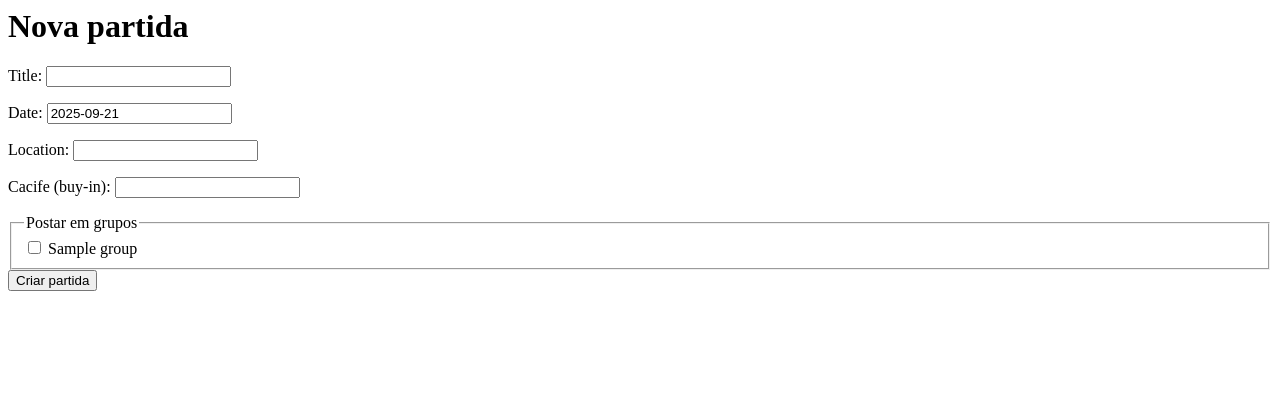
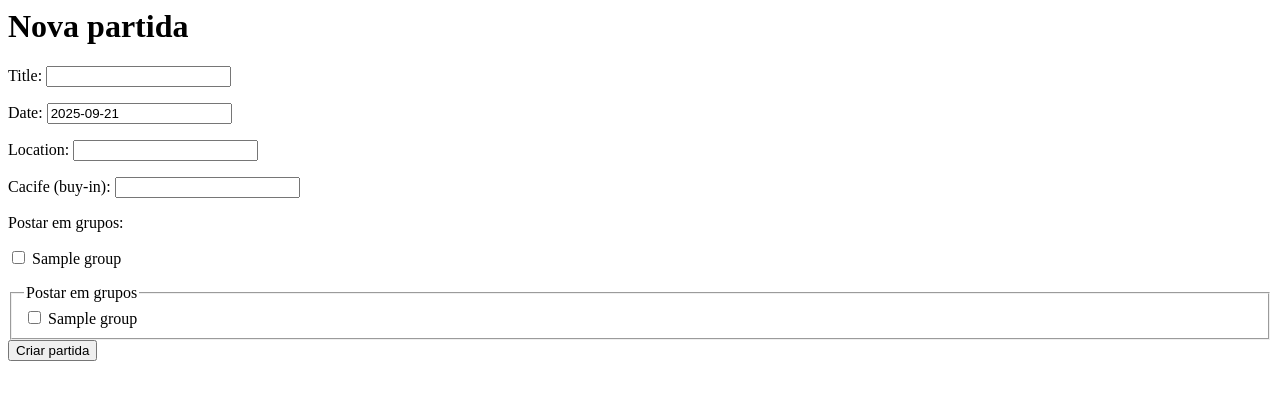
Before and after one commit to viniaraujo68/pokerdex-v2, a Django app: page /create/game in a window 1280 px wide. Shown: the top 400 px of the page. Run offline with Django 5.2, Linux system fonts and the light colour scheme; a user stored in the database is signed in; tables that the repository leaves empty hold one stand-in row (values such as "Sample post").

Commit message:
feat: add more CRUD operations for group and fix game_create_view checkbox problem

```diff
--- a/core/forms.py
+++ b/core/forms.py
@@ -1,15 +1,37 @@
 from django import forms
 from django.contrib.auth import get_user_model
-from .models import Game, GameParticipation
+from .models import Game, GameParticipation, Group, GroupMembership
 from django.contrib.auth.forms import AuthenticationForm
 from django.contrib.auth.forms import UserCreationForm
 User = get_user_model()
 
 
 class GameForm(forms.ModelForm):
+    groups = forms.ModelMultipleChoiceField(
+        queryset=Group.objects.none(),
+        widget=forms.CheckboxSelectMultiple,
+        required=True,
+        label="",
+    )
+
     class Meta:
         model = Game
         fields = ["title", "date", "location", "buy_in"]
+
+    def __init__(self, *args, user=None, **kwargs):
+        super().__init__(*args, **kwargs)
+        self.fields["groups"].queryset = Group.objects.filter(
+            id__in=GroupMembership.objects.filter(user=user).values_list("group_id", flat=True)
+        )
+
+        if self.fields["groups"].queryset.exists():
+            self.fields["groups"].label = "Postar em grupos"
+
+    def clean_groups(self):
+        groups = self.cleaned_data.get("groups")
+        if not groups:
+            raise forms.ValidationError("A partida deve ser postada em pelo menos um grupo.")
+        return groups
 
 
 class GameParticipationForm(forms.ModelForm):
@@ -31,6 +53,13 @@ class LoginForm(AuthenticationForm):
     )
 
 class SignUpForm(UserCreationForm):
+    username = forms.CharField(
+        label="Usuário",
+        max_length=150,
+        help_text="Obrigatório. Até 150 caracteres. Letras, dígitos e @/./+/-/_ apenas.",
+        widget=forms.TextInput(attrs={"placeholder": "Seu usuário"})
+    )
+
     email = forms.EmailField(
         required=True,
         help_text="Obrigatório. Informe um email válido."
--- a/core/templates/group_list.html
+++ b/core/templates/group_list.html
@@ -8,6 +8,11 @@
       {% if g.description %}
         <br><span style="font-size: 90%; color: #888;">{{ g.description|truncatechars:80 }}</span>
       {% endif %}
+      |
+      <form action="{% url 'core:group_delete' g.slug %}" method="post" style="display:inline;">
+        {% csrf_token %}
+        <button type="submit" onclick="return confirm('Tem certeza que deseja deletar este grupo?');" style="background:none;border:none;color:#c00;cursor:pointer;padding:0;">Excluir</button>
+      </form>
     </li>
   {% empty %}
     <li>Nenhum grupo.</li>
--- a/core/urls.py
+++ b/core/urls.py
@@ -11,6 +11,9 @@ urlpatterns = [
     path("account/logout/", views.logout_view, name="logout"),
     path('groups/', views.GroupListView.as_view(), name='group_list'),
     path("groups/<slug:slug>/", views.GroupDetailView.as_view(), name="group_detail"),
+    path("groups/<slug:slug>/join/", views.group_join_view, name="group_join"),
+    path("groups/<slug:slug>/leave/", views.group_leave_view, name="group_leave"),
+    path("groups/<slug:slug>/delete/", views.group_delete_view, name="group_delete"),
     path('create/group', views.group_create_view, name='group_create'),
     path('create/game', views.game_create_view, name='game_create'),
     path('games/<int:pk>/', views.game_detail_view, name='game_detail'),
--- a/core/views.py
+++ b/core/views.py
@@ -1,3 +1,4 @@
+from tokenize import group
 from django.contrib.auth.views import LoginView
 from django.contrib.auth.decorators import login_required
 from django.contrib.auth import login, logout
@@ -6,18 +7,22 @@ from django.db.models import Prefetch
 from django.http import HttpResponseRedirect, Http404
 from django.shortcuts import get_object_or_404, render, redirect
 from django.urls import reverse
+from django.utils.decorators import method_decorator
 from django.views.generic import ListView, DetailView
 from .forms import GameForm, GameParticipationForm
 from .forms import LoginForm, SignUpForm
 from .models import Group, GroupMembership, Game, GamePost, GameParticipation
 from .services import create_group_with_admin
 
-
+# @method_decorator(login_required, name='dispatch')
 class GroupListView(ListView):
     template_name = "group_list.html"
     context_object_name = "groups"
-    queryset = Group.objects.all()
 
+    def get_queryset(self):
+        return [gm.group for gm in GroupMembership.objects.filter(user=self.request.user)]
+
+# @method_decorator(login_required, name='dispatch')
 class GroupDetailView(DetailView):
     model = Group
     template_name = "group_detail.html"
@@ -36,10 +41,14 @@ class GroupDetailView(DetailView):
     def get_context_data(self, **kwargs):
         context = super().get_context_data(**kwargs)
         posts = self.object.posts.all()
+        players = [gm.user for gm in GroupMembership.objects.filter(group=self.object).select_related("user")]
+        is_member = GroupMembership.objects.filter(user=self.request.user, group=self.object).exists()
 
         context["recent_posts"] = posts[:10]
         context["recent_games"] = [p.game for p in context["recent_posts"]]
         context["total_posts"] = posts.count()
+        context["players"] = players
+        context["is_member"] = is_member
         return context
 
 
@@ -56,6 +65,55 @@ def group_create_view(request):
             return HttpResponseRedirect(reverse("core:group_list"))
     return render(request, "group_create.html")
 
+@login_required
+def group_join_view(request, slug):
+    if request.method != "POST":
+        messages.error(request, "Operação inválida.")
+        return redirect("core:group_detail", slug=slug)
+
+    group = get_object_or_404(Group, slug=slug)
+
+    # Evita duplicado; torna a operação idempotente
+    membership, created = GroupMembership.objects.get_or_create(
+        user=request.user,
+        group=group,
+        defaults={"role": GroupMembership.Role.MEMBER},
+    )
+
+    if created:
+        messages.success(request, f"Você entrou no grupo “{group.name}”.")
+    else:
+        messages.info(request, f"Você já é membro de “{group.name}”.")
+    return redirect("core:group_detail", slug=slug)
+
+
+@login_required
+def group_leave_view(request, slug):
+    if request.method != "POST":
+        messages.error(request, "Operação inválida.")
+        return redirect("core:group_detail", slug=slug)
+
+    group = get_object_or_404(Group, slug=slug)
+    deleted, _ = GroupMembership.objects.filter(user=request.user, group=group).delete()
+    if deleted:
+        messages.success(request, f"Você saiu de “{group.name}”.")
+    else:
+        messages.info(request, f"Você não era membro de “{group.name}”.")
+    return redirect("core:group_list")
+
+
+@login_required
+def group_delete_view(request, slug):
+    group = get_object_or_404(Group, slug=slug)
+    membership = GroupMembership.objects.filter(user=request.user, group=group, role=GroupMembership.Role.ADMIN).first()
+    if not membership:
+        raise Http404("Você não tem permissão para deletar este grupo.")
+    if request.method == "POST":
+        group.delete()
+        messages.success(request, "Grupo deletado.")
+        return HttpResponseRedirect(reverse("core:group_list"))
+    return render(request, "group_list.html", {"group": group})
+
 
 @login_required
 def game_create_view(request):
@@ -63,14 +121,17 @@ def game_create_view(request):
     Cria uma partida e, opcionalmente, já a “posta” em 1+ grupos.
     """
     if request.method == "POST":
-        form = GameForm(request.POST)
-        if form.is_valid():
+        form = GameForm(request.POST, user=request.user)
+        group_ids = request.POST.getlist("groups")
+
+        if not group_ids:
+            messages.error(request, "Selecione pelo menos um grupo.")
+        elif form.is_valid():
             game = form.save(commit=False)
             game.created_by = request.user
             game.save()
 
             # Post em grupos selecionados (ids em request.POST.getlist("groups"))
-            group_ids = request.POST.getlist("groups")
             for gid in group_ids:
                 group = Group.objects.filter(pk=gid).first()
                 if group:
@@ -79,8 +140,8 @@ def game_create_view(request):
             messages.success(request, "Partida criada!")
             return HttpResponseRedirect(reverse("core:game_detail", args=[game.pk]))
     else:
-        form = GameForm()
-    groups = Group.objects.all()
+        form = GameForm(user=request.user)
+    groups = [gm.group for gm in GroupMembership.objects.filter(user=request.user)]
     return render(request, "game_create.html", {"form": form, "groups": groups})
 
 
```
Also changed, not shown: core/templates/group_detail.html (+32 -2 lines).
